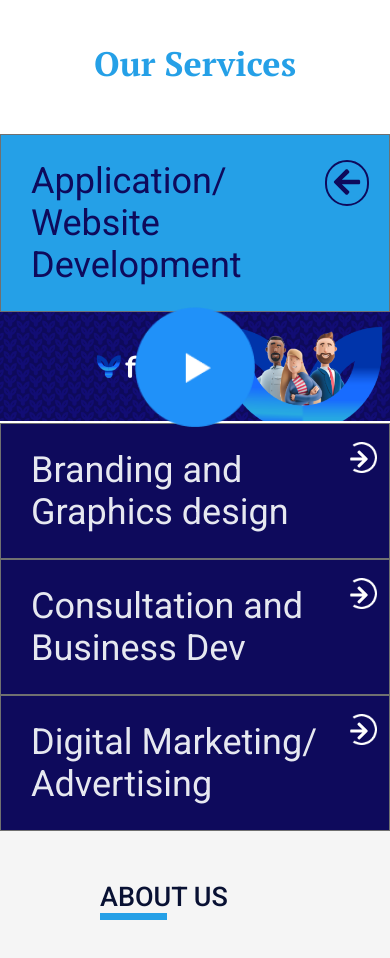
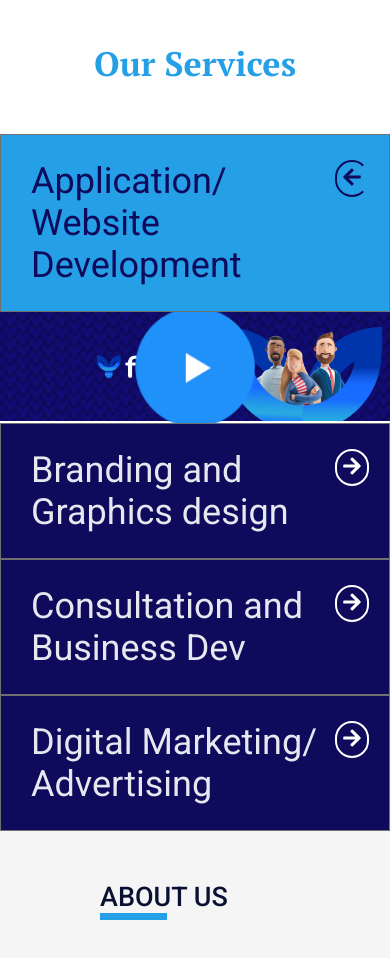
Before and after one commit to georgebsmith-tech/brandre-client, a Next.js app: page / in a window 390 px wide. Shown: the part 1820-2778 px from the top of the page. Built offline with nearby package versions, Linux system fonts and the light colour scheme.

Commit message:
fancy service div click, navbar too. check them out!!

```diff
--- a/src/components/Nav.js
+++ b/src/components/Nav.js
@@ -1,8 +1,9 @@
 import Link from 'next/link'
-import { useState, useEffect } from 'react'
+import { useState, useEffect} from 'react'
 
 function NavLink({classname}){
   const [scrollvar,setScrollvar]=useState('')
+
   useEffect(()=>{
     if(scrollvar){
       const scrolltoSection=document.getElementById(scrollvar)
--- a/src/components/SkillDetails.js
+++ b/src/components/SkillDetails.js
@@ -2,7 +2,7 @@ import Link from 'next/link'
 export default function SkillDetails() {
 
     return (
-        <div>
+        <div className='activeSkillDetails'>
             <div className='relative w-screen'>
                 <img src="images/HomePage/icons/playvid.png" alt="" className='playbutton'/>
                 <img src="images/HomePage/Brandr hero 03 1 (1).png" alt="ss" className='max-w-full w-full'/>
--- a/src/components/Skillsets.js
+++ b/src/components/Skillsets.js
@@ -6,11 +6,10 @@ import { useState} from 'react'
 export default function Skillsets() {
     const [activeSkill, setActiveSkill]=useState(0)
     const skills=[]
-    const fd=()=>{
-        console.log('clicked')
-        setActiveSkill(2)
-        console.log(activeSkill)
-    }
+    // const changeSkill=(e)=>{
+    //     console.log('clicked')
+    //     setActiveSkill(9)
+    // }
     // if(onTabletOrMobile){
     //     skills.push('Application/ Website Development')
     // }
@@ -22,18 +21,22 @@ export default function Skillsets() {
                 <div key={index} className=''>
                     <div className={`item bg-blue-200 skillset ${activeSkill} ${activeSkill==index && ' isActive'}`}>
                         <h5 className='text-white'>{skill}</h5>
-                        {activeSkill!=index?
+                        {/* setActiveSkill(9) */}
+                        <button>
+                            <FaArrowRight className='arrow' onClick={activeSkill==index?()=>setActiveSkill(9):()=>setActiveSkill(index)}/>
+                        </button>
+                        {/* {activeSkill!=index?
                             <button className='bg-blue-200' onClick={()=>setActiveSkill(index)}>
-                                <a className=''><FaArrowRight fill='#FFFFFF' className='arrow'/></a>
+                                <FaArrowRight fill='#FFFFFF' className='arrow'/>
 
                                 <img src="images/HomePage/icons/semicircle.png" alt="ss" className='absolute circlepos'/>
                             </button>
                         :
-                            <a onClick={()=>setActiveSkill(9)}>
-                                <FaArrowLeft size='30' fill='#0E0A5C'/>
-                            </a>
+                            <button onClick={()=>setActiveSkill(9)}>
+                                <FaArrowLeft className='arrow' fill='#0E0A5C'/>
+                            </button>
 
-                        }
+                        }   */}
 
 
                     </div>
--- a/src/pages/index.js
+++ b/src/pages/index.js
@@ -25,34 +25,6 @@ export default function Home() {
       </div>
       <div className='service' id='service'>
         <h2 className='serviceh2 ptserif'>Our Services</h2>
-        <div className='appservice'>
-          <div className='appdiv'>
-            <h5>Application and Website Development</h5>
-            {/* icons */}
-            <a href="/">
-              <FaArrowLeft size='30' fill='#0E0A5C'/>
-            </a>
-          </div>
-          <div className='relative w-screen'>
-            <img src="images/HomePage/icons/playvid.png" alt="" className='playbutton'/>
-            <img src="images/HomePage/Brandr hero 03 1 (1).png" alt="ss" className='max-w-full w-full'/>
-          </div>
-        </div>
-        <div className='websitediv'>
-          <h5 className='text-blue'>Light, Fast &amp; Powerful Websites</h5>
-          <div>
-            <p  className='text-blue-500 webdesc'>Lorem ipsum dolor sit amet, consectetuer adipiscing elit. Aenean commodo ligula eget dolor. Aenean massa. Cum sociis natoque penatibus et magnis dis parturient montes, nascetur ridiculus mus. Donec quam felis, ultricies nec, pellentesque eu, pretium quis, sem. Nulla consequat massa quis enim.</p>
-            {/* <Link href={'/'}> <a className='mt10 bold f18 ct py20 px24 bg-blue-200'>Get in touch</a></Link> */}
-            <div className='webdesclink'>
-            <Link href="/account-manager">
-                <a className='text-white bg-blue-200'>
-                  See Projects
-                </a>
-            </Link>
-            </div>
-
-          </div>
-        </div>
         {/* <div className='projectdiv'>
           <h3 className='text-gray-200'>See featured Case Studies</h3>
           <div className='projectgrid'>
--- a/src/styles/globals.css
+++ b/src/styles/globals.css
@@ -50,6 +50,7 @@ html{
   /* backgrou: red; */
   grid-template-columns:repeat(3,1fr);
   padding: 10px;
+
 }
 
 
@@ -125,7 +126,7 @@ html{
 }
 .welcomimg >img{
   max-width: 100%;
-
+  width: 100vw;
 }
 
 
@@ -170,6 +171,7 @@ html{
 }
 .service{
   margin-top: 100px;
+  /* overflow-y: hidden; */
 }
 .serviceh2{
   text-align: center;
@@ -232,14 +234,8 @@ html{
   font-size: 3.6rem;
   font-weight: 400;
 }
-.skillsetdiv .item button{
-  position: relative;
-  border: none;
-  cursor: pointer;
-}
-.skillsetdiv .arrow{
-  font-size: 30px;
-}
+
+
 .skillsetdiv .isActive{
   background: #25A0E7;
 }
@@ -247,11 +243,67 @@ html{
   color: #0E0A5C;
   /* font-size: 3.6rem; */
 }
-.skillsetdiv .isActive a{
-  border: 2px solid #0E0A5C;
+.skillsetdiv .item button{
+  cursor: pointer;
+  border: 2px solid #FFFFFF;
   padding: 5px;
   border-radius:100px;
-}
+  background: none;
+}
+.skillsetdiv .isActive button
+{
+  border-color: #0E0A5C;
+  border-right-color: #25A0E7;
+}
+.skillsetdiv .arrow{
+  font-size: 30px;
+  color: #FFFFFF;
+  animation: switch1 1s linear forwards
+}
+@keyframes switch{
+  from{ transform: rotate(0deg);}
+  to{
+    transform: rotate(0.5turn);
+  }
+}
+@keyframes switch1{
+  /* from{} */
+  from{ transform: rotate(0.5turn);}
+  to{
+    transform: rotate(0deg);
+  }
+}
+
+.skillsetdiv .isActive .arrow{
+  color: #0E0A5C;
+  animation: switch 1s linear forwards;
+  /* transform: rotate(0.5turn); */
+}
+
+.activeSkillDetails{
+  /* overflow-y: hidden; */
+  position: relative;
+  z-index: -3;
+  animation: projdrop 0.5s linear forwards;
+}
+
+@keyframes drop{
+  /* from{} */
+  0%{ transform: translateY(-20%);}
+  100%{
+    transform: translateY(0);
+  }
+}
+@keyframes projdrop{
+  /* from{} */
+  0%{ transform: translateY(-20%); opacity: 0;}
+  30%{transform: translateY(-10%); visibility: hidden;}
+  70%{transform: translateY(-5%);}
+  100%{
+    transform: translateY(0); opacity: 1;visibility: visible;
+  }
+}
+
 .playbutton{
   position: absolute;
   width: 120px;
@@ -2169,6 +2221,7 @@ grid-template-columns: repeat(7,1fr);
     padding-top: 230px;
     /* padding-top:130px ; */
     padding-bottom: 512px;
+    animation: drop 1s linear forwards;
     /* grid-column: 1 / 3; */
 
     font-size: 2rem;
@@ -2217,7 +2270,6 @@ grid-template-columns: repeat(7,1fr);
     margin-top: 15px;
     justify-self: end;
   }
-
   .welcomediv{
     /* height: 100vh; */
     /* height:70vh; */
```
